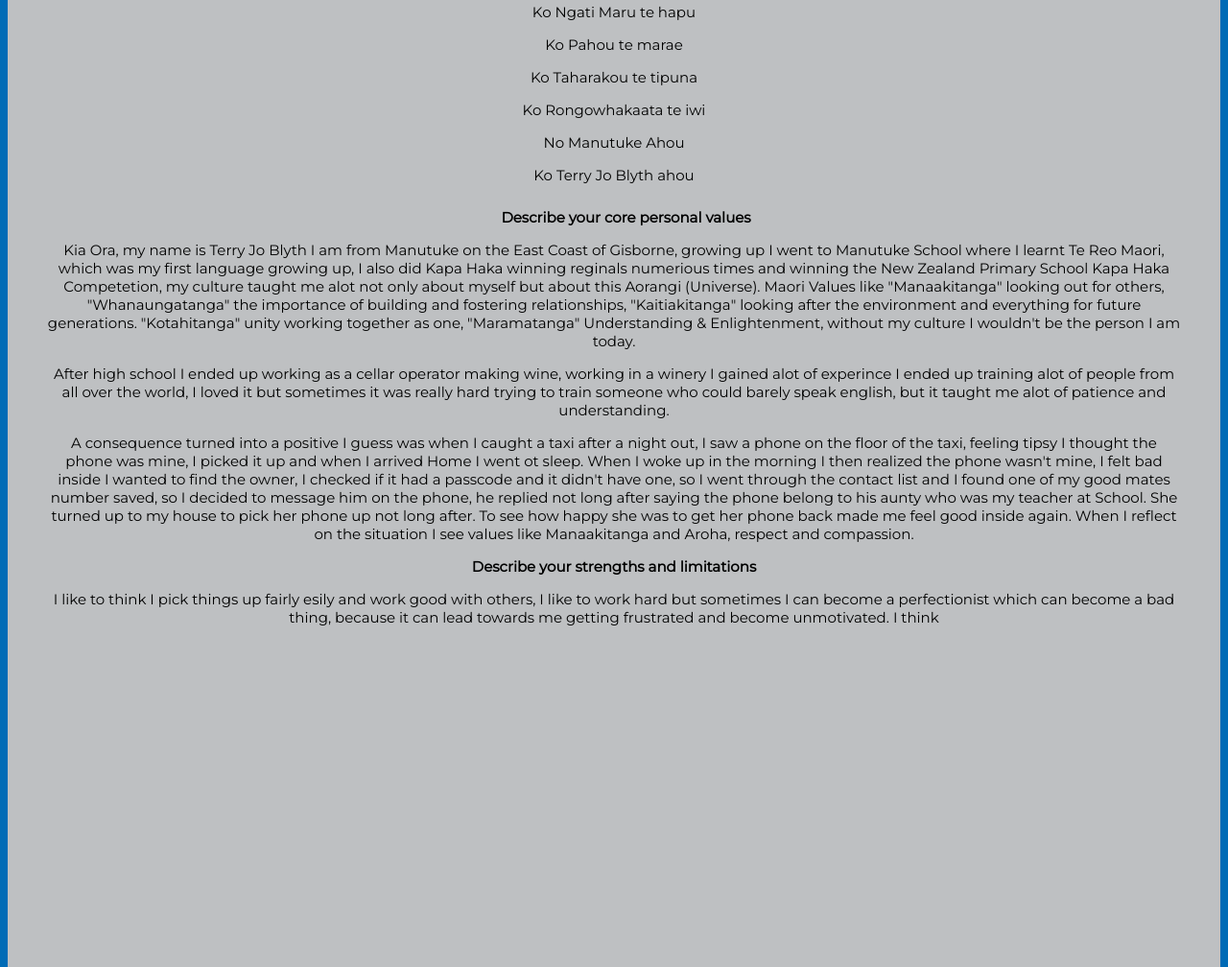
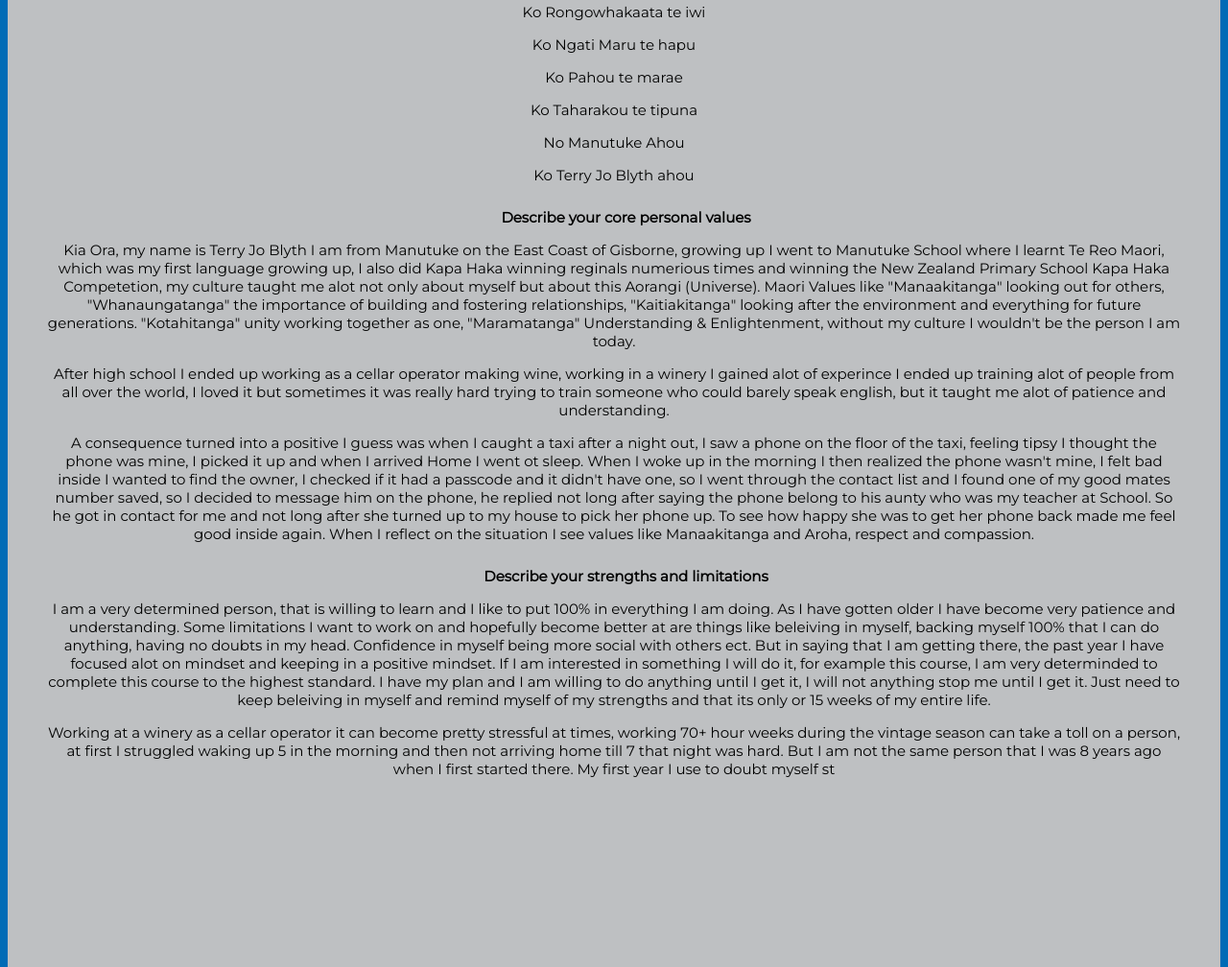
Before and after one commit to terryjo-blyth/Terry-Blyth.gihub.io, a plain HTML site: page blog/identity-values.html in a window 1280 px wide. Shown: the part 361-1369 px from the top of the page at 96% size. Drawn offline with Linux system fonts and the light colour scheme; a web font is replaced by a local one.

Commit message:
update blog

```diff
--- a/blog/identity-values.html
+++ b/blog/identity-values.html
@@ -20,13 +20,12 @@
       <p class="paragraph">Ko Puketapu te maunga</p>
       <p class="paragraph">Ko Te Arai te awa</p>
       <p class="paragraph">Ko Horouta te waka</p>
+      <p class="paragraph">Ko Rongowhakaata te iwi</p>
       <p class="paragraph">Ko Ngati Maru te hapu</p>
       <p class="paragraph">Ko Pahou te marae</p>
       <p class="paragraph">Ko Taharakou te tipuna</p>
-      <p class="paragraph">Ko Rongowhakaata te iwi</p>
       <p class="paragraph">No Manutuke Ahou</p>
       <p class="paragraph">Ko Terry Jo Blyth ahou</p>
-
 
       <h2 class="question1">Describe your core personal values</h2>
       <p class="paragraph">Kia Ora, my name is Terry Jo Blyth I am from Manutuke on the East Coast of Gisborne, growing up
@@ -48,14 +47,25 @@ I wouldn't be the person I am today. </p>
   I went ot sleep. When I woke up in the morning I then realized the phone wasn't mine, I felt bad inside I wanted to find
   the owner, I checked if it had a passcode and it didn't have one, so I went through the contact list and I found one of my good
   mates number saved, so I decided to message him on the phone, he replied not long after saying the phone belong to his aunty who was my teacher at School.
-  She turned up to my house to pick her phone up not long after. To see how happy she was to get her phone back made me feel good inside again. When
+  So he got in contact for me and not long after she turned up to my house to pick her phone up. To see how happy she was to get her phone back made me feel good inside again. When
   I reflect on the situation I see values like Manaakitanga and Aroha, respect and compassion.
 </p>
-<h2 class="question">Describe your strengths and limitations</h2>
-<p class="paragraph">I like to think I pick things up fairly esily and work good with others, I like to work hard but sometimes I can become a perfectionist which can become a bad thing, because
-  it can lead towards me getting frustrated and become unmotivated. I think
+<h2 class="question1">Describe your strengths and limitations</h2>
+<p class="paragraph">I am a very determined person, that is willing to learn and I like to
+  put 100% in everything I am doing. As I have gotten older I have become very patience and understanding.
+Some limitations I want to work on and hopefully become better at are things like beleiving in myself, backing myself 100% that I can do anything,
+having no doubts in my head. Confidence in myself being more social with others ect. But in saying that I am getting there, the past year I have focused alot
+on mindset and keeping in a positive mindset.
+If I am interested in something I will do it, for example this course, I am very determinded to complete this course to the highest standard.
+I have my plan and I am willing to do anything until I get it, I will not anything stop me until I get it. Just need to keep beleiving in myself and remind myself
+of my strengths and that its only or 15 weeks of my entire life.</p>
+
+<p class="paragraph">Working at a winery as a cellar operator it can become pretty stressful at times, working 70+ hour weeks during the vintage season
+  can take a toll on a person, at first I struggled waking up 5 in the morning and then not arriving home till 7 that night was hard. But I am not the same person that I was 8 years ago when
+  I first started there. My first year I use to doubt myself
+  st
+
 </p>
-
 
 
       </div>
```
Also changed, not shown: blog/html-css.html (+1 -1 lines).
